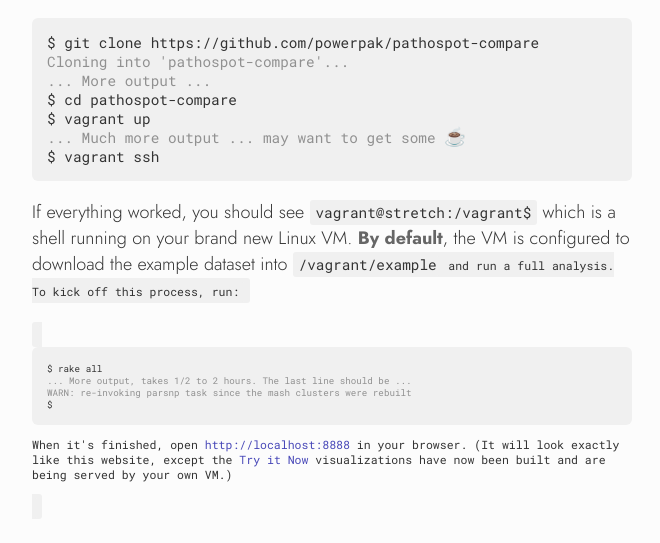
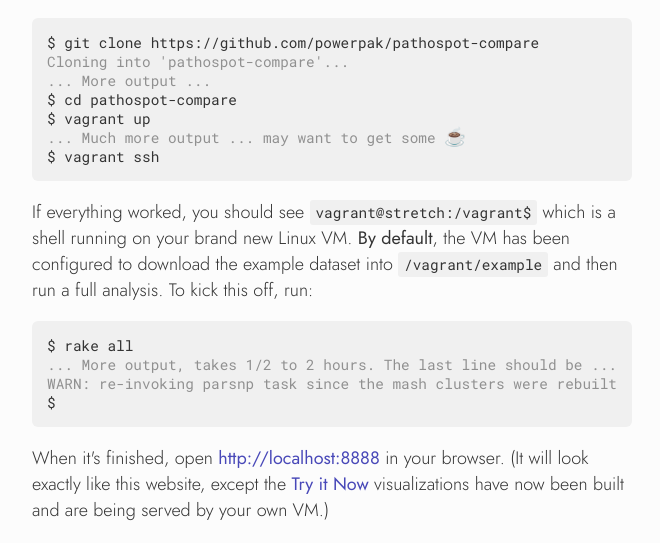
Before and after one commit to powerpak/pathospot-visualize, a PHP site: page / in a window 1280 px wide. Shown: the part 2320-2863 px from the top of the page, without its empty margins (308-968 px from the left). Run offline with PHP 8.4, Linux system fonts and the light colour scheme; some libraries are stand-ins or nearby versions.

Commit message:
fix typos

```diff
--- a/index.php
+++ b/index.php
@@ -145,7 +145,7 @@ $ vagrant up
 $ vagrant ssh</pre>
       </div>
       <p>
-        If everything worked, you should see <code>vagrant@stretch:/vagrant$</code> which is a shell running on your brand new Linux VM. <strong>By default</strong>, the VM is configured to download the example dataset into <code>/vagrant/example<code> and run a full analysis. To kick off this process, run:
+        If everything worked, you should see <code>vagrant@stretch:/vagrant$</code> which is a shell running on your brand new Linux VM. <span class="regular">By default</span>, the VM has been configured to download the example dataset into <code>/vagrant/example</code> and then run a full analysis. To kick this off, run:
       </p>
       <div class="code-block">
         <pre>$ rake all
```
